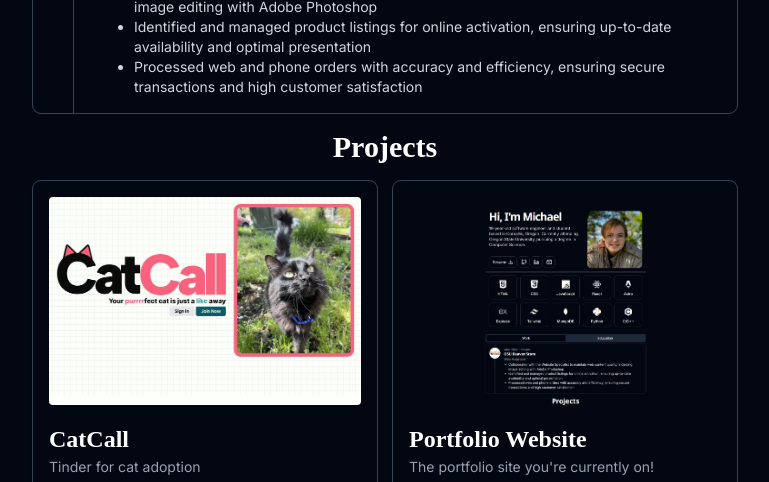
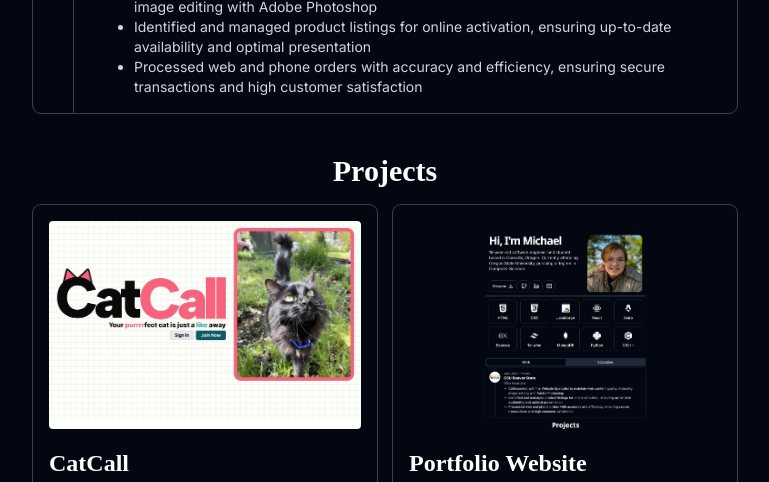
Before and after one commit to Zando411/portfolio-site, an Astro site: page / in a window 1280 px wide. Shown: the part 750-1232 px from the top of the page, without its empty margins (255-1024 px from the left). Built offline with nearby package versions, Linux system fonts and the light colour scheme; Astro itself is replaced by a stand-in of ours; a web font is replaced by a local one.

Commit message:
make top margin bigger

```diff
--- a/src/components/Projects.astro
+++ b/src/components/Projects.astro
@@ -6,7 +6,7 @@ import ZandoDevImage from '../assets/zando.dev.jpg';
 import DiceSlayerImage from '../assets/arduino.jpg';
 ---
 
-<div class="container mt-4">
+<div class="container mt-10">
   <h1 class="text-3xl font-sans font-bold text-center">Projects</h1>
   <div class="grid grid-cols-1 md:grid-cols-2 gap-4 mt-4">
     <ProjectCard
```
